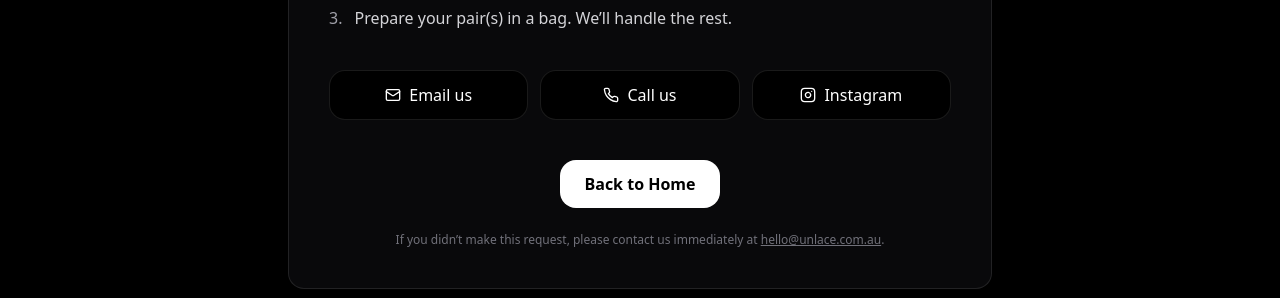
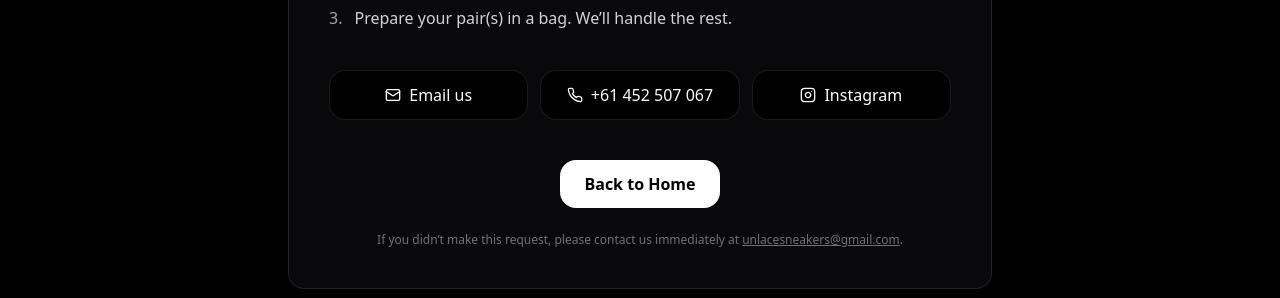
Before and after one commit to unlacesneakers/unlace-site, a Next.js app: page /thank-you in a window 1280 px wide. Shown: the part 480-778 px from the top of the page. Built offline with nearby package versions, Linux system fonts and the light colour scheme.

Commit message:
Update thank-you.tsx

```diff
--- a/pages/thank-you.tsx
+++ b/pages/thank-you.tsx
@@ -1,7 +1,4 @@
 // pages/thank-you.tsx
-// UNLACE — Thank You / Confirmation
-// Clean, premium confirmation screen with next steps + contact CTAs
-
 import React from "react";
 import Head from "next/head";
 import Link from "next/link";
@@ -17,31 +14,12 @@
           name="description"
           content="Thanks! Your UNLACE pick-up request was received. We’ll confirm by SMS/email and request photos to finalise your quote."
         />
-        <meta property="og:title" content="UNLACE — Booking Confirmed" />
-        <meta
-          property="og:description"
-          content="We’ve got your details. We’ll be in touch shortly to confirm your pick-up window."
-        />
-        <meta property="og:type" content="website" />
-        <style>{`html{scroll-behavior:smooth}`}</style>
-
-        {/* Optional: simple GA4 event (replace G-XXXX with your ID)
-        <script dangerouslySetInnerHTML={{
-          __html: `
-            window.dataLayer = window.dataLayer || [];
-            function gtag(){dataLayer.push(arguments)}
-            gtag('js', new Date());
-            gtag('config', 'G-XXXX', { page_path: '/thank-you' });
-            gtag('event', 'lead', { method: 'formspree' });
-          `
-        }} /> */}
       </Head>
 
       <Header />
 
       <main className="min-h-screen bg-black text-white">
         <section className="mx-auto max-w-3xl px-4 sm:px-6 lg:px-8 py-20">
-          {/* Card */}
           <div className="rounded-2xl border border-white/10 bg-zinc-950 p-8 sm:p-10 text-center">
             <div className="flex justify-center mb-6">
               <div className="rounded-full bg-white text-black p-3">
@@ -54,7 +32,6 @@
               We’ve emailed a copy of your booking details. We’ll confirm your pick-up window shortly via SMS or email.
             </p>
 
-            {/* Next steps */}
             <div className="mt-8 text-left space-y-3 text-zinc-300">
               <div className="flex gap-3">
                 <span className="text-zinc-400">1.</span>
@@ -73,10 +50,9 @@
               </div>
             </div>
 
-            {/* CTAs */}
             <div className="mt-10 grid grid-cols-1 sm:grid-cols-3 gap-3">
               <a
-                href="mailto:hello@unlace.com.au"
+                href="mailto:unlacesneakers@gmail.com"
                 className="inline-flex items-center justify-center gap-2 rounded-2xl border border-white/10 bg-black px-4 py-3 hover:border-white/30"
               >
                 <Mail className="h-4 w-4" />
@@ -87,7 +63,7 @@
                 className="inline-flex items-center justify-center gap-2 rounded-2xl border border-white/10 bg-black px-4 py-3 hover:border-white/30"
               >
                 <Phone className="h-4 w-4" />
-                Call us
+                +61 452 507 067
               </a>
               <a
                 href="https://www.instagram.com/unlacesneakers/#"
@@ -100,7 +76,6 @@
               </a>
             </div>
 
-            {/* Back home */}
             <div className="mt-10">
               <Link
                 href="/"
@@ -110,10 +85,9 @@
               </Link>
             </div>
 
-            {/* Fine print */}
             <p className="mt-6 text-xs text-zinc-500">
               If you didn’t make this request, please contact us immediately at{" "}
-              <a className="underline" href="mailto:hello@unlace.com.au">hello@unlace.com.au</a>.
+              <a className="underline" href="mailto:unlacesneakers@gmail.com">unlacesneakers@gmail.com</a>.
             </p>
           </div>
         </section>
```
